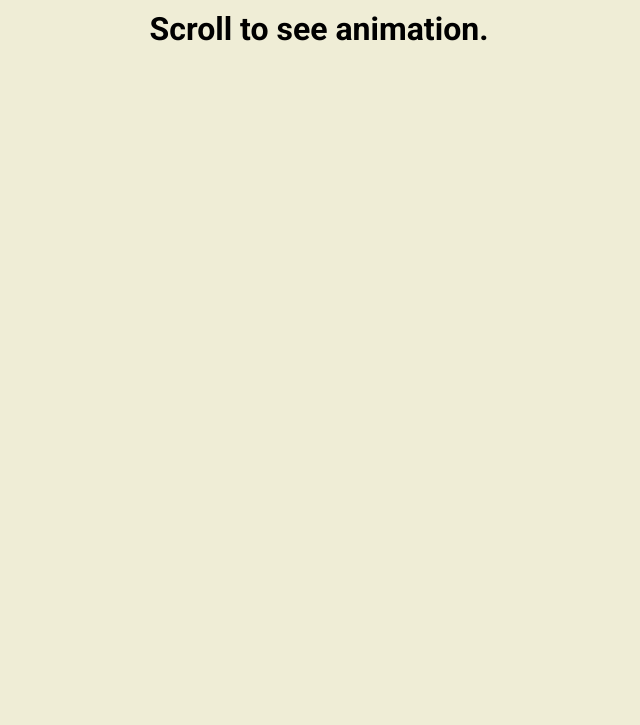
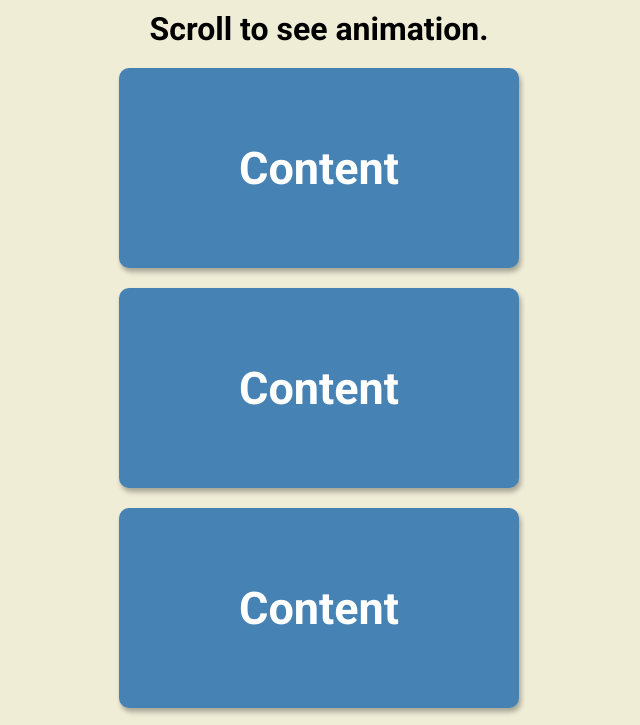
Before and after one commit to vincesanders/scrollanimation, a plain HTML site: page index.html in a window 1280 px wide. Shown: the top 725 px of the page, without its empty margins (321-961 px from the left). Drawn offline with Linux system fonts and the light colour scheme.

Commit message:
Added script to enable core functionality.

```diff
--- a/script.js
+++ b/script.js
@@ -0,0 +1,19 @@
+const boxes = document.querySelectorAll('.box');
+
+window.addEventListener('scroll', checkBoxes);
+
+checkBoxes();
+
+function checkBoxes() {
+    const bottomTrigger = window.innerHeight / 5 * 4;
+
+    boxes.forEach(box => {
+        const boxTop = box.getBoundingClientRect().top;
+
+        if (boxTop < bottomTrigger) {
+            box.classList.add('show');
+        } else {
+            box.classList.remove('show');
+        }
+    });
+}
--- a/style.css
+++ b/style.css
@@ -12,6 +12,7 @@ body {
 	justify-content: center;
 	align-items: center;
 	margin: 0;
+	overflow-x: hidden;
 }
 
 h1 {
```
